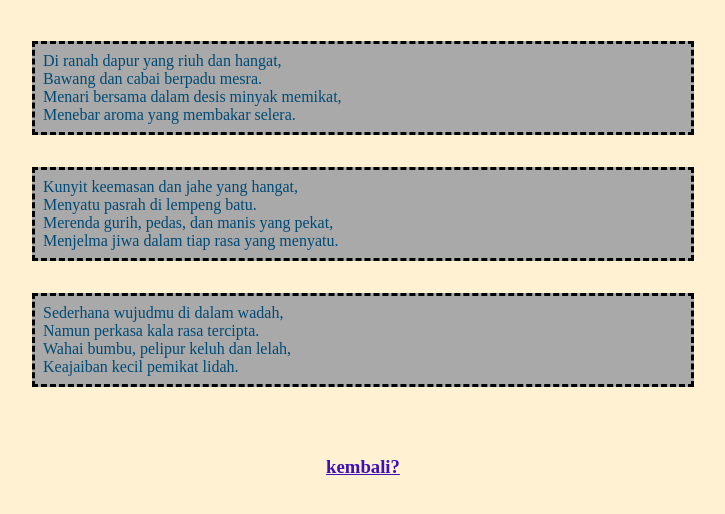
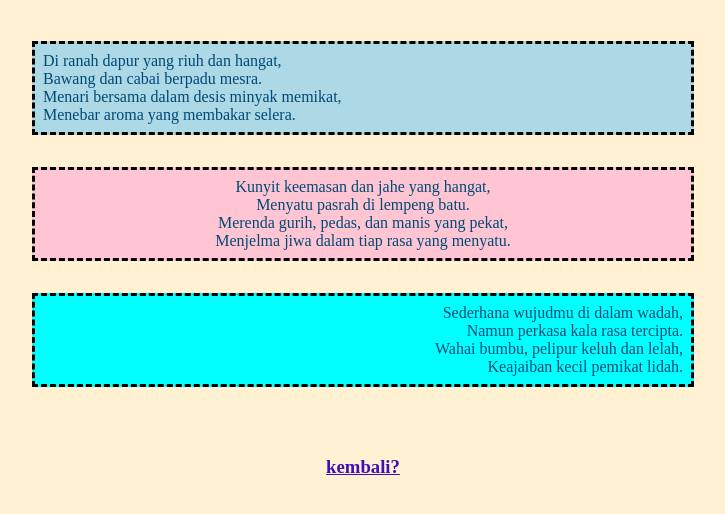
Before and after one commit to sierra-hatena/week-06, a plain HTML site: page puisi-02.html in a window 1280 px wide. Shown: the part 124-638 px from the top of the page, without its empty margins (277-1002 px from the left). Drawn offline with Linux system fonts and the light colour scheme.

Commit message:
Update puisi-02.html

```diff
--- a/puisi-02.html
+++ b/puisi-02.html
@@ -5,22 +5,22 @@
     <meta name="viewport" content="width=device-width, initial-scale=1.0">
     <title>puisi 2</title>
 </head>
-    <link rel="stylesheet" href="style.css">
+<link rel="stylesheet" href="style.css">
 <body>
     <h1>Harmoni di Atas Kuali</h1>
-    <p>
+    <p class="left bgblue">
        Di ranah dapur yang riuh dan hangat,<br>
        Bawang dan cabai berpadu mesra.<br>
        Menari bersama dalam desis minyak memikat,<br>
        Menebar aroma yang membakar selera.<br>
     </p>
-    <p>
+    <p class="center bgpink">
        Kunyit keemasan dan jahe yang hangat,<br>
        Menyatu pasrah di lempeng batu.<br>
        Merenda gurih, pedas, dan manis yang pekat,<br>
        Menjelma jiwa dalam tiap rasa yang menyatu.<br>
     </p>
-    <p>
+    <p class="right bgAqua">
        Sederhana wujudmu di dalam wadah,<br>
        Namun perkasa kala rasa tercipta.<br>
        Wahai bumbu, pelipur keluh dan lelah,<br>
```
